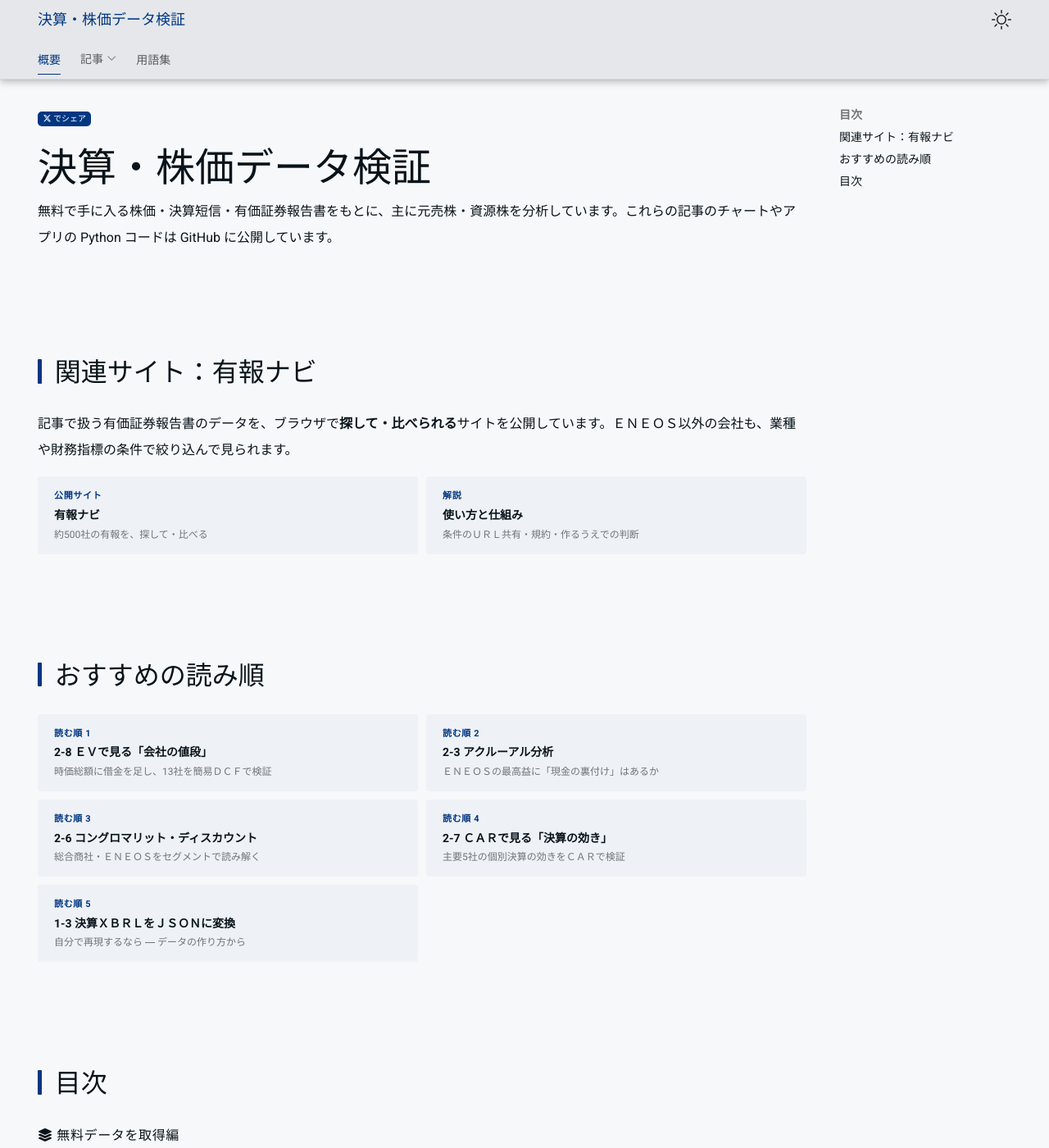
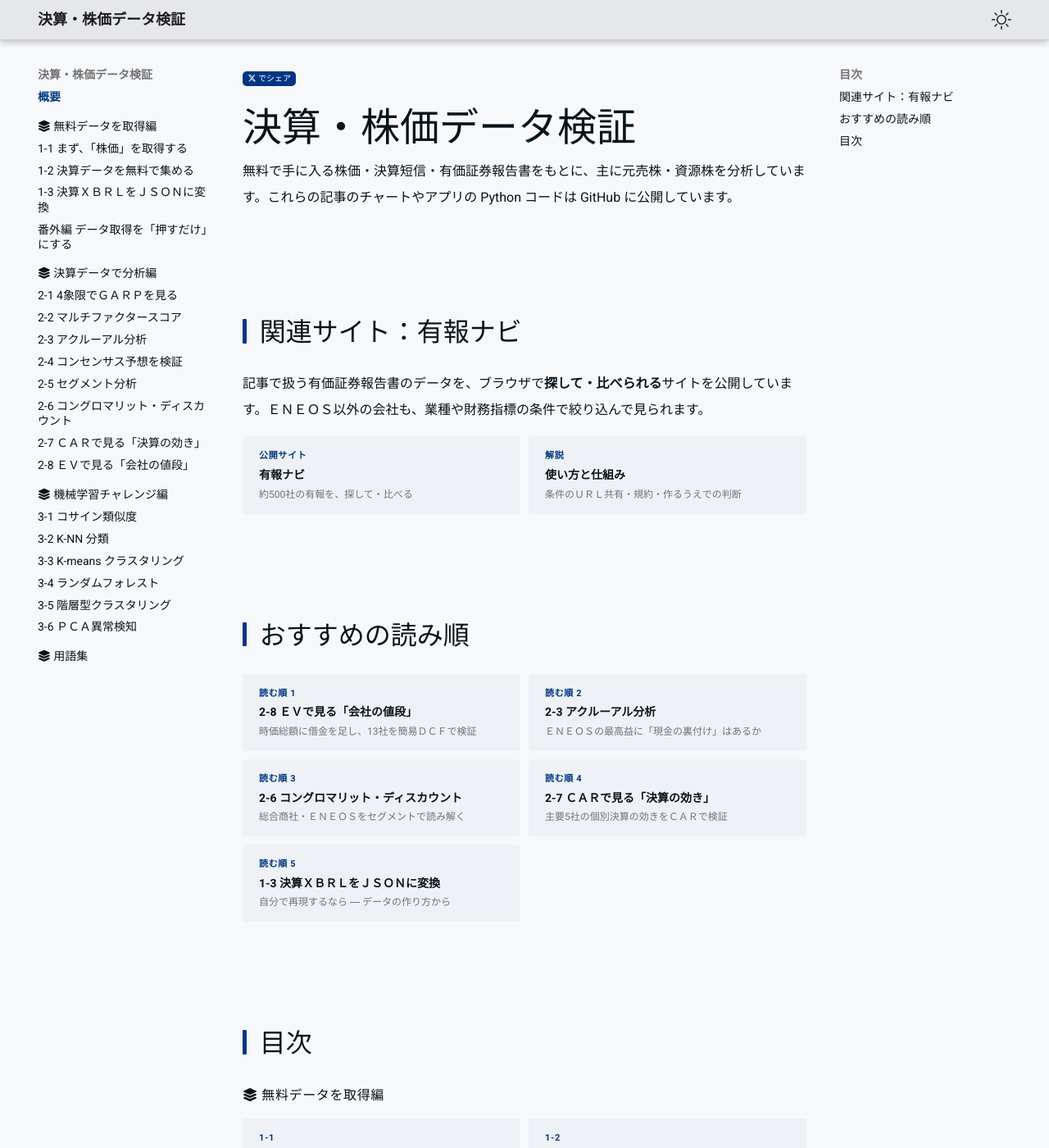
Before and after one commit to minnanosaiban/kessan-kabuka, an MkDocs documentation site: the page built from docs/index.md, in a window 1280 px wide and 1400 px high. Shown: the whole window at 82% size. Built offline with MkDocs 1.6.1 and Material for MkDocs 9.7.7, drawn with Linux system fonts in a browser that asks for light colours.

Commit message:
Revert "Update kessan-kabuka"
This reverts commit 7a80cd22377db6a53575dcd76dd510e5ea3b3f24.

```diff
--- a/docs/css/shared/tabs.css
+++ /dev/null
@@ -1,185 +0,0 @@
-/* minna-design / tabs.css — ヘッダーのタブとドロップダウン、サイドバーのグループ区切り（ーアプリー 等）。
-   tomo・hotline・kessan-kabuka・e-shikaku で共通。テンプレート側は各サイトの overrides/partials/tabs-item.html・header.html。
-   tokens.css・base.css・layout.css（・components.css）の後、parts.css の前に読み込む。サイト側では編集しない（編集は minna-design）。 */
-
-/* モバイルでもタブを常時表示（隠さない） */
-@media screen and (max-width: 76.234375em) {
-  .md-tabs {
-    display: block;
-    background-color: var(--md-primary-fg-color);
-  }
-  .md-tabs__list {
-    overflow-x: auto;
-    -webkit-overflow-scrolling: touch;
-    scrollbar-width: none;
-  }
-  .md-tabs__list::-webkit-scrollbar {
-    display: none;
-  }
-  .md-tabs__item {
-    flex-shrink: 0;
-    height: 2.4rem;
-  }
-  .md-tabs__link {
-    font-size: 0.7rem;
-    margin-top: 0.6rem;
-  }
-  .md-tabs__link--active {
-    text-underline-offset: 8px !important;
-  }
-}
-
-/* タブのドロップダウン（「裁判文書公開」等、子ページが複数あるタブ）。
-   Zensical の既定テンプレートは子が複数あっても最初の1件しかタブバーに出さないため、
-   overrides/partials/tabs-item.html で子が2件以上のときだけ描く分岐を追加した。
-   2026-09-22: 独自クリックJSでの開閉は、開発機では動いたがユーザーの実機Chromeでは
-   反応しなかった（原因不明。拡張機能・シークレットウィンドウでも再現）。
-   原因を特定できないまま何度も直すよりも確実な方法へ、と判断し、
-   このサイトの書面一覧などで実績のある `<details>/<summary>`（ブラウザが開閉を担う、
-   JS不要のネイティブな仕組み）に作り直した。custom.js は「他が開いていたら閉じる」等の
-   補助のみで、開閉そのものには関与しない（そのJSが効かなくても核心の機能は動く）。
-   Zensical既定の .md-tabs__list は横スクロール用に overflow-x:auto を持つが、
-   CSSの仕様上「x が visible でなければ y も auto 扱いになる」ため、
-   overflow-yだけ上書きしても効かず、ドロップダウンが縦方向にクリップされて消える
-   （実機で発覚）。.md-tabs と .md-tabs__list 自体の overflow/contain を外して解決。
-   トリガー<summary>の当たり判定がタブ行全体をきちんと覆うよう、Material既定の
-   .md-tabs__item が持つ高さ(2.4rem)とパディング(左右.6rem)を <li> から <summary> 側へ
-   移し、<summary> を height:100%・横は通常のflowのままにしている
-   （<li>の幅の計算は今までどおり<summary>の中身に任せる。position:absoluteで
-   広げる方式は、要素が通常のflowから外れて<li>の幅計算に寄与しなくなり、
-   タブ行全体が潰れて隣のタブと文字が重なる事故になったため採らない）。 */
-/* overflow は必ずショートハンドで上書きする（x/yを個別に指定すると、CSSの仕様上
-   「片方が visible でなければもう片方も自動的に non-visible 扱いになる」ため、
-   例えば overflow-x:auto; overflow-y:visible; と書いても overflow-y は結局 auto になり、
-   ドロップダウンが縦方向にクリップされて消える。実機で2回再発したハマりどころ）。
-   モバイル用の横スクロール（上の「モバイルでもタブを常時表示」の overflow-x:auto）より
-   後に書いて勝たせる必要があるため、この位置に置く。 */
-.md-tabs,
-.md-tabs__list {
-  overflow: visible !important;
-  contain: none !important;
-}
-
-.md-tabs__item--dropdown {
-  position: relative;
-  padding-left: 0 !important;
-  padding-right: 0 !important;
-}
-
-.md-tabs__dropdown-details {
-  height: 100%;
-}
-
-.md-tabs__dropdown-details > summary {
-  display: flex;
-  align-items: center;
-  justify-content: center;
-  gap: 0.3em;
-  height: 100%;
-  padding: 0 0.6rem;
-  margin-top: 0 !important;   /* Material既定の.md-tabs__linkのmargin-topを打ち消し、height:100%の起点をタブ行の上端に固定 */
-  box-sizing: border-box;
-  cursor: pointer;
-  list-style: none;
-}
-
-.md-tabs__dropdown-details > summary::-webkit-details-marker {
-  display: none;   /* 既定の三角マーカーを消す（への字アイコンで代替） */
-}
-
-/* 「裁判文書公開」等のドロップダウンタブは、上の summary の height:100% で縦中央寄せにしているが、
-   隣の通常タブ（モバイル用に margin-top で少し上寄りに揃えている。上の「モバイルでもタブを常時表示」）
-   より2〜3px下にずれる。モバイル幅だけ下に余白を作って中央位置を合わせる
-   （実機のフォントサイズ・行送りで検証した値。この定義はカスケードの都合で
-   上の .md-tabs__dropdown-details > summary の padding より後ろに置く必要がある） */
-@media screen and (max-width: 76.234375em) {
-  .md-tabs__dropdown-details > summary {
-    padding-bottom: 0.29rem;
-  }
-}
-
-.md-tabs__caret {
-  font-size: 0.6rem;
-  transition: transform 0.15s ease;
-}
-
-.md-tabs__dropdown-details[open] .md-tabs__caret {
-  transform: rotate(180deg);
-}
-
-.md-tabs__dropdown {
-  position: absolute;
-  top: 100%;
-  left: 0;
-  z-index: 5;
-  min-width: 6.5rem;
-  margin: 0;
-  padding: 4px;
-  list-style: none;
-  background: var(--md-default-bg-color);
-  border-radius: 8px;
-  box-shadow: 0 6px 20px rgba(0, 0, 0, 0.16);
-}
-
-.md-tabs__dropdown-link {
-  display: block;
-  position: relative;      /* つまみ(::before)より前面に出す */
-  z-index: 1;
-  padding: 7px 10px;
-  font-size: 0.7rem;
-  color: var(--md-typeset-color) !important;
-  text-decoration: none !important;
-  border-radius: 6px;
-  white-space: nowrap;
-}
-
-.md-tabs__dropdown-link:hover,
-.md-tabs__dropdown-link--active {
-  background: var(--surface-gray);
-  color: var(--md-main-color) !important;
-}
-
-/* サイドバー・タブ：1つのタブの中を複数のグループに分けるとき、ナビに「ーアプリー」「ーツールー」の区切りを入れる。
-   上部タブのドロップダウン（.md-tabs__dropdown-group）とサイドバーの両方。 */
-
-.md-tabs__dropdown-group {
-  padding: 8px 10px 3px;
-  font-size: 0.6rem;
-  letter-spacing: 0.08em;
-  color: var(--md-default-fg-color--light);
-  text-align: center;
-  white-space: nowrap;
-}
-
-.md-tabs__dropdown-group:not(:first-child) {
-  margin-top: 4px;
-}
-
-/* サイドバー：技術解説の中のグループ（アプリ／ツール／ウェブサイト）を、常に開いた区切り見出し ーアプリー にする。
-   外側のセクション（技術解説）には効かせない（入れ子の内側だけ）。 */
-.md-nav--primary .md-nav__item--section .md-nav__item--section > label.md-nav__link {
-  justify-content: center;
-  margin-top: 0.6rem;
-  font-size: 0.6rem;
-  letter-spacing: 0.08em;
-  color: var(--md-default-fg-color--light);
-  pointer-events: none;
-  cursor: default;
-}
-
-.md-nav--primary .md-nav__item--section .md-nav__item--section > label.md-nav__link .md-ellipsis::before,
-.md-nav--primary .md-nav__item--section .md-nav__item--section > label.md-nav__link .md-ellipsis::after {
-  content: "ー";
-}
-
-.md-nav--primary .md-nav__item--section .md-nav__item--section > label.md-nav__link .md-nav__icon {
-  display: none;
-}
-
-.md-nav--primary .md-nav__item--section .md-nav__item--section > .md-nav {
-  display: block;
-  visibility: visible;
-  max-height: none;
-  opacity: 1;
-  grid-template-rows: 1fr;
-}
--- a/docs/js/tabs.js
+++ /dev/null
@@ -1,25 +0,0 @@
-// タブのドロップダウン（「裁判文書公開」等）。開閉そのものはネイティブの
-// <details>/<summary>（overrides/partials/tabs-item.html）がブラウザの機能として行うので、
-// このJSはあくまで補助（他のドロップダウンが開いていたら閉じる／外側クリックで閉じる）。
-// 独自クリック処理で開閉させていた前の版は、開発機では動いたがユーザーの実機Chromeでは
-// 反応しなかった（原因不明）ため、確実に動くネイティブな仕組みに切り替えた（2026-09-22）。
-// この補助JSが万一効かなくても、開閉・ページ遷移という核心の機能には影響しない。
-document.addEventListener("DOMContentLoaded", function () {
-  var details = document.querySelectorAll(".md-tabs__dropdown-details");
-  if (!details.length) return;
-
-  details.forEach(function (d) {
-    d.addEventListener("toggle", function () {
-      if (!d.open) return;
-      details.forEach(function (other) {
-        if (other !== d) other.open = false;
-      });
-    });
-  });
-
-  document.addEventListener("click", function (e) {
-    details.forEach(function (d) {
-      if (d.open && !d.contains(e.target)) d.open = false;
-    });
-  });
-});
--- a/mkdocs.yml
+++ b/mkdocs.yml
@@ -8,29 +8,28 @@ site_dir: site
 
 nav:
   - 概要: index.md
-  - 記事:
-    - 無料データを取得編:
-        - 1-1 まず、「株価」を取得する: posts/01-01_get_stock_prices.md
-        - 1-2 決算データを無料で集める: posts/01-02_collect_other_data.md
-        - 1-3 決算ＸＢＲＬをＪＳＯＮに変換: posts/01-03_xbrl_to_json.md
-        - 番外編 データ取得を「押すだけ」にする: posts/EX-03_data_hub.md
-    - 決算データで分析編:
-        - 2-1 4象限でＧＡＲＰを見る: posts/02-01_garp_peg_roe.md
-        - 2-2 マルチファクタースコア: posts/02-02_multifactor_scoreboard.md
-        - 2-3 アクルーアル分析: posts/02-03_accrual_analysis.md
-        - 2-4 コンセンサス予想を検証: posts/02-04_triangulation.md
-        - 2-5 セグメント分析 : posts/02-05_segment_analysis.md
-        - 2-6 コングロマリット・ディスカウント: posts/02-06_segment_core_stocks.md
-        - 2-7 ＣＡＲで見る「決算の効き」 : posts/02-07_narrative_car.md
-        - 2-8 ＥＶで見る「会社の値段」 : posts/02-08_enterprise_value.md
-    - 機械学習チャレンジ編:
-        - 3-1 コサイン類似度: posts/03-01_similar_earnings_search.md
-        - 3-2 K-NN 分類: posts/03-02_knn_prediction.md
-        - 3-3 K-means クラスタリング: posts/03-03_earnings_clustering.md
-        - 3-4 ランダムフォレスト: posts/03-04_random_forest.md
-        - 3-5 階層型クラスタリング: posts/03-05_price_clustering.md
-        - 3-6 ＰＣＡ異常検知: posts/03-06_price_anomaly.md
-  - 用語集: glossary.md
+  - <i class="fa-solid fa-layer-group"></i> 無料データを取得編:
+      - 1-1 まず、「株価」を取得する: posts/01-01_get_stock_prices.md
+      - 1-2 決算データを無料で集める: posts/01-02_collect_other_data.md
+      - 1-3 決算ＸＢＲＬをＪＳＯＮに変換: posts/01-03_xbrl_to_json.md
+      - 番外編 データ取得を「押すだけ」にする: posts/EX-03_data_hub.md
+  - <i class="fa-solid fa-layer-group"></i> 決算データで分析編:
+      - 2-1 4象限でＧＡＲＰを見る: posts/02-01_garp_peg_roe.md
+      - 2-2 マルチファクタースコア: posts/02-02_multifactor_scoreboard.md
+      - 2-3 アクルーアル分析: posts/02-03_accrual_analysis.md
+      - 2-4 コンセンサス予想を検証: posts/02-04_triangulation.md
+      - 2-5 セグメント分析 : posts/02-05_segment_analysis.md
+      - 2-6 コングロマリット・ディスカウント: posts/02-06_segment_core_stocks.md
+      - 2-7 ＣＡＲで見る「決算の効き」 : posts/02-07_narrative_car.md
+      - 2-8 ＥＶで見る「会社の値段」 : posts/02-08_enterprise_value.md
+  - <i class="fa-solid fa-layer-group"></i> 機械学習チャレンジ編:
+      - 3-1 コサイン類似度: posts/03-01_similar_earnings_search.md
+      - 3-2 K-NN 分類: posts/03-02_knn_prediction.md
+      - 3-3 K-means クラスタリング: posts/03-03_earnings_clustering.md
+      - 3-4 ランダムフォレスト: posts/03-04_random_forest.md
+      - 3-5 階層型クラスタリング: posts/03-05_price_clustering.md
+      - 3-6 ＰＣＡ異常検知: posts/03-06_price_anomaly.md
+  - <i class="fa-solid fa-layer-group"></i> 用語集: glossary.md
 
 # 整理中のため公開対象外（整理後に nav と index へ再追加する）
 exclude_docs: |
@@ -42,14 +41,12 @@ extra_css:
   - css/shared/base.css
   - css/shared/layout.css
   - css/shared/components.css
-  - css/shared/tabs.css
   - css/blog.css
   - https://fonts.googleapis.com/css2?family=Noto+Sans+JP:wght@300;400;500;700&family=Noto+Serif+JP:wght@400;700&display=swap
   - https://cdn.jsdelivr.net/npm/bootstrap-icons/font/bootstrap-icons.css
   - https://cdnjs.cloudflare.com/ajax/libs/font-awesome/6.5.1/css/all.min.css
 
 extra_javascript:
-  - js/tabs.js # タブのドロップダウン（他を閉じる／外側クリックで閉じる）の補助
   - js/lightbox.js # 図のクリック拡大（旧 glightbox の代わり。Zensical はプラグインを使えない）
 
 theme:
@@ -79,8 +76,6 @@ theme:
     - content.code.select
     - content.footnote.tooltips
     - content.tooltips
-    - navigation.tabs # ヘッダーにタブを出す
-    - navigation.tabs.sticky # スクロールしてもタブを固定
     - navigation.expand
     - navigation.indexes
     - navigation.sections
--- a/overrides/partials/header.html
+++ /dev/null
@@ -1,69 +0,0 @@
-{#-
-  tomo の overrides/partials/header.html と同じ（サイト名を常にリンクで出す）。検索は、Zensical 既定のまま残している。
-  tomo は検索を使わないので、検索の部分だけ違う。
--#}
-{% set class = "md-header" %}
-{% if "navigation.tabs.sticky" in features %}
-  {% set class = class ~ " md-header--shadow md-header--lifted" %}
-{% elif "navigation.tabs" not in features %}
-  {% set class = class ~ " md-header--shadow" %}
-{% endif %}
-<header class="{{ class }}" data-md-component="header">
-  <nav class="md-header__inner md-grid" aria-label="{{ lang.t('header') }}">
-    <label class="md-header__button md-icon" for="__drawer">
-      {% set icon = config.theme.icon.menu or "material/menu" %}
-      {% include ".icons/" ~ icon ~ ".svg" %}
-    </label>
-    <div class="md-header__title" data-md-component="header-title">
-      <div class="md-header__ellipsis">
-        <div class="md-header__topic">
-          <span class="md-ellipsis">
-            <a href="{{ config.extra.homepage | d(nav.homepage.url, true) | url }}" class="header-site-link">
-              {{ config.site_name }}
-            </a>
-          </span>
-        </div>
-        <div class="md-header__topic" data-md-component="header-topic">
-          <span class="md-ellipsis">
-            {% if page.meta and page.meta.title %}
-              {{ page.meta.title }}
-            {% else %}
-              {{ page.title }}
-            {% endif %}
-          </span>
-        </div>
-      </div>
-    </div>
-    {% if config.theme.palette %}
-      {% if not config.theme.palette is mapping %}
-        {% include "partials/palette.html" %}
-      {% endif %}
-    {% endif %}
-    {% if not config.theme.palette is mapping %}
-      {% include "partials/javascripts/palette.html" %}
-    {% endif %}
-    {% if config.extra.alternate %}
-      {% include "partials/alternate.html" %}
-    {% endif %}
-    {% if "search" in config.plugins %}
-      {% set search = config.plugins["search"] | attr("config") %}
-      {% if search.enabled %}
-        <label class="md-header__button md-icon" for="__search" aria-label="{{ lang.t('search') }}">
-          {% set icon = config.theme.icon.search or "material/magnify" %}
-          {% include ".icons/" ~ icon ~ ".svg" %}
-        </label>
-        {% include "partials/search.html" %}
-      {% endif %}
-    {% endif %}
-    {% if config.repo_url %}
-      <div class="md-header__source">
-        {% include "partials/source.html" %}
-      </div>
-    {% endif %}
-  </nav>
-  {% if "navigation.tabs.sticky" in features %}
-    {% if "navigation.tabs" in features %}
-      {% include "partials/tabs.html" %}
-    {% endif %}
-  {% endif %}
-</header>
--- a/overrides/partials/tabs-item.html
+++ /dev/null
@@ -1,107 +0,0 @@
-{#-
-  Zensical の既定テンプレート（zensical/templates/partials/tabs-item.html）を上書き。
-  既定は、タブに子ページが複数あっても最初の1件（index優先）だけをリンクにし、残りは
-  タブバーから消えてしまう（トップの<li>を1つ作るだけで、子の一覧は描かない）。
-  「裁判文書公開」タブの下に「2026年提訴／2024年提訴／2021年提訴」を並べるため、
-  子が2件以上あるときだけドロップダウン（.md-tabs__item--dropdown）を描く分岐を追加した
-  （CSS は docs/css/02-layout.css「タブのドロップダウン」）。子が1件だけの既存タブ（Home／株主総会質疑応答）は
-  従来どおり子なしと同じ見た目になる（このファイルを上書きする前の挙動のまま）。
-
-  2026-09-22: 独自クリックJS（.md-tabs__link--dropdown + custom.js）は、開発機のブラウザでは
-  自動テストで繰り返し動作を確認できたが、ユーザーの実機Chrome（シークレットウィンドウでも再現。
-  拡張機能は原因ではない）では反応しなかった。原因を特定できないまま止まったため、
-  独自JSでの開閉をやめ、**このサイトの書面一覧などで既に実績のある `<details>/<summary>`
-  （HTML標準の開閉ウィジェット。JS不要でブラウザが開閉を担う）に作り直した**。
-  `<summary>` はリンクではないので、クリックしても他のページへは飛ばず開閉するだけ
-  （子ページへのリンクは中の `<ul class="md-tabs__dropdown">` の各項目が担う）。
-  「他のドロップダウンが開いていたら閉じる」「外側クリックで閉じる」は custom.js の軽いJSで
-  補っているが、そのJSが万一効かなくても、開閉と遷移という核心の機能は
-  `<details>` のネイティブ動作だけで完結する。
--#}
-{% macro render_content(nav_item, ref) %}
-  {% set ref = ref or nav_item %}
-  {{ ref.title or nav_item.title }}
-{% endmacro %}
-{% macro render(nav_item, ref) %}
-  {% set ref = ref or nav_item %}
-  {% set class = "md-tabs__item" %}
-  {% if ref.active %}
-    {% set class = class ~ " md-tabs__item--active" %}
-  {% endif %}
-  {% if nav_item.children %}
-    {% set _ = namespace(index = none) %}
-      {% if "navigation.indexes" in features %}
-      {% for item in nav_item.children %}
-        {% if item.is_index and _.index is none %}
-          {% set _.index = item %}
-        {% endif %}
-      {% endfor %}
-    {% endif %}
-    {% set index = _.index %}
-    {% set first = index or nav_item.children | first %}
-    {% set sections = nav_item.children | selectattr("children") | list %}
-    {% set has_pages = nav_item.children | rejectattr("children") | rejectattr("is_index") | list | length > 0 %}
-    {% if sections | length > 0 and not has_pages and sections[0].children | selectattr("children") | list | length == 0 %}
-      {# 子がすべてセクション（アプリ／ツール／ウェブサイト）のとき：区切り見出し付きのドロップダウン #}
-      <li class="{{ class }} md-tabs__item--dropdown">
-        <details class="md-tabs__dropdown-details">
-          <summary class="md-tabs__link">
-            {{ render_content(nav_item, ref) }}
-            <i class="bi bi-chevron-down md-tabs__caret" aria-hidden="true"></i>
-          </summary>
-          <ul class="md-tabs__dropdown">
-            {% if index %}
-              <li>
-                <a href="{{ index.url | url }}" class="md-tabs__dropdown-link{% if index.active %} md-tabs__dropdown-link--active{% endif %}">
-                  {{ index.title }}
-                </a>
-              </li>
-            {% endif %}
-            {% for group in sections %}
-              <li class="md-tabs__dropdown-group">ー{{ group.title }}ー</li>
-              {% for child in group.children %}
-                <li>
-                  <a href="{{ child.url | url }}" class="md-tabs__dropdown-link{% if child.active %} md-tabs__dropdown-link--active{% endif %}">
-                    {{ child.title }}
-                  </a>
-                </li>
-              {% endfor %}
-            {% endfor %}
-          </ul>
-        </details>
-      </li>
-    {% elif first.children %}
-      {{ render(first, ref) }}
-    {% elif nav_item.children | length > 1 %}
-      <li class="{{ class }} md-tabs__item--dropdown">
-        <details class="md-tabs__dropdown-details">
-          <summary class="md-tabs__link">
-            {{ render_content(first, ref) }}
-            <i class="bi bi-chevron-down md-tabs__caret" aria-hidden="true"></i>
-          </summary>
-          <ul class="md-tabs__dropdown">
-            {% for child in nav_item.children %}
-              <li>
-                <a href="{{ child.url | url }}" class="md-tabs__dropdown-link{% if child.active %} md-tabs__dropdown-link--active{% endif %}">
-                  {{ child.title }}
-                </a>
-              </li>
-            {% endfor %}
-          </ul>
-        </details>
-      </li>
-    {% else %}
-      <li class="{{ class }}">
-        <a href="{{ first.url | url }}" class="md-tabs__link">
-          {{ render_content(first, ref) }}
-        </a>
-      </li>
-    {% endif %}
-  {% else %}
-    <li class="{{ class }}">
-      <a href="{{ nav_item.url | url }}" class="md-tabs__link">
-        {{ render_content(nav_item) }}
-      </a>
-    </li>
-  {% endif %}
-{% endmacro %}
```
Also changed, not shown: docs/glossary.md (+0 -2 lines), docs/index.md (+0 -2 lines).
